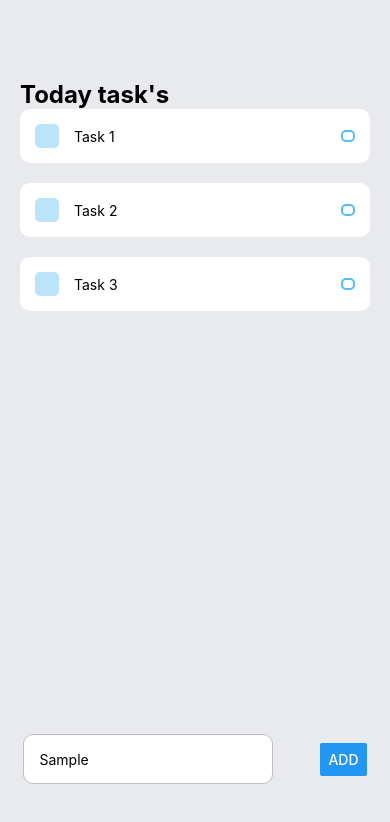
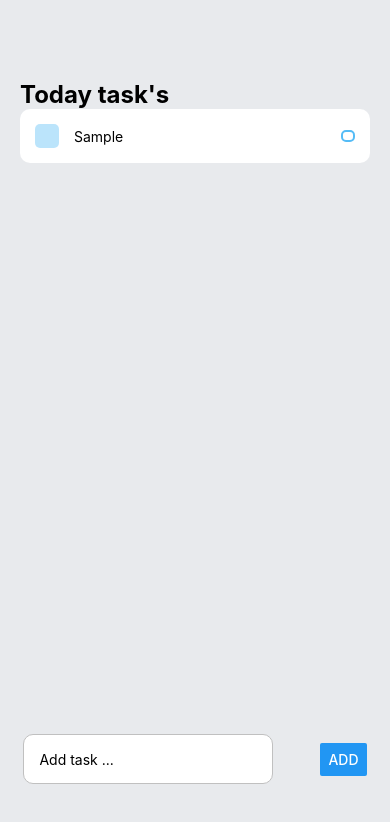
Before and after one commit to vinhhn3/AwesomeTodoApp, a React Native app: screen / in a window 390 px wide. Both pictures are taken after typing "Sample" into the empty fields and a click on the button "ADD". Shown: the top 822 px of the page. Built offline with nearby package versions, Linux system fonts and the light colour scheme.

Commit message:
Complete Add Task function

```diff
--- a/App.js
+++ b/App.js
@@ -1,29 +1,48 @@
-import React from "react";
+import React, { useState } from "react";
 import {
   Button,
   KeyboardAvoidingView,
   StyleSheet,
   Text,
   TextInput,
+  TouchableOpacity,
   View,
 } from "react-native";
 import Task from "./components/Task";
 
 export default function App() {
+  const [text, setText] = useState("");
+
+  const [tasks, setTasks] = useState([]);
+
+  const handleAdd = () => {
+    setTasks([...tasks, text]);
+    setText("");
+  };
+
   return (
     <View style={styles.container}>
       <View style={styles.tasksWrapper}>
         <Text style={styles.sectionTitle}>Today task's</Text>
         <View style={styles.items}>
-          <Task text="Task 1" />
-          <Task text="Task 2" />
-          <Task text="Task 3" />
+          {tasks.map((task, index) => {
+            return (
+              <TouchableOpacity key={index}>
+                <Task text={task} />
+              </TouchableOpacity>
+            );
+          })}
         </View>
       </View>
 
       <KeyboardAvoidingView style={styles.addTaskWrapper}>
-        <TextInput style={styles.input} placeholder="Add task ..." />
-        <Button title="Add" />
+        <TextInput
+          onChangeText={(value) => setText(value)}
+          style={styles.input}
+          placeholder="Add task ..."
+          value={text}
+        />
+        <Button onPress={handleAdd} title="Add" />
       </KeyboardAvoidingView>
     </View>
   );
```
